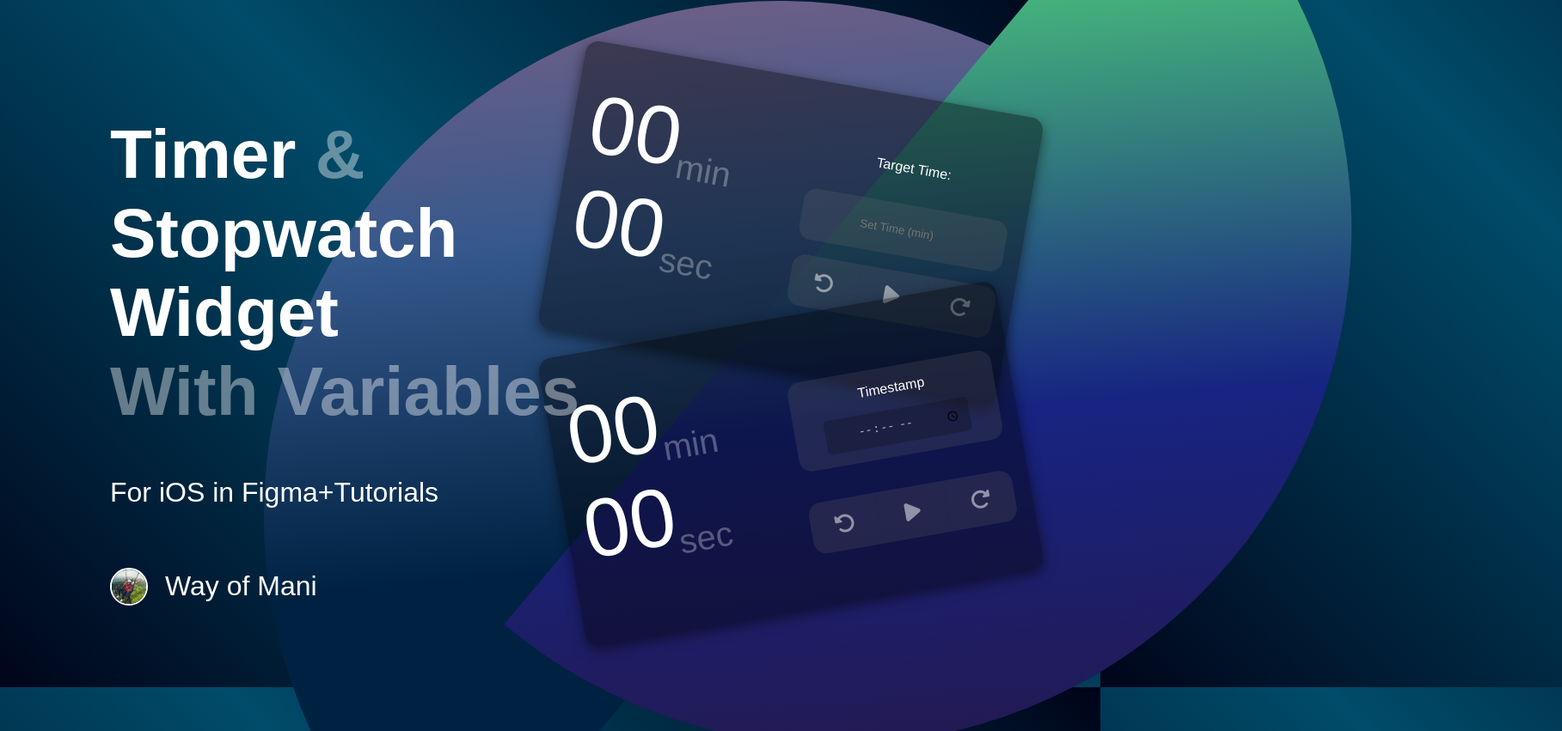
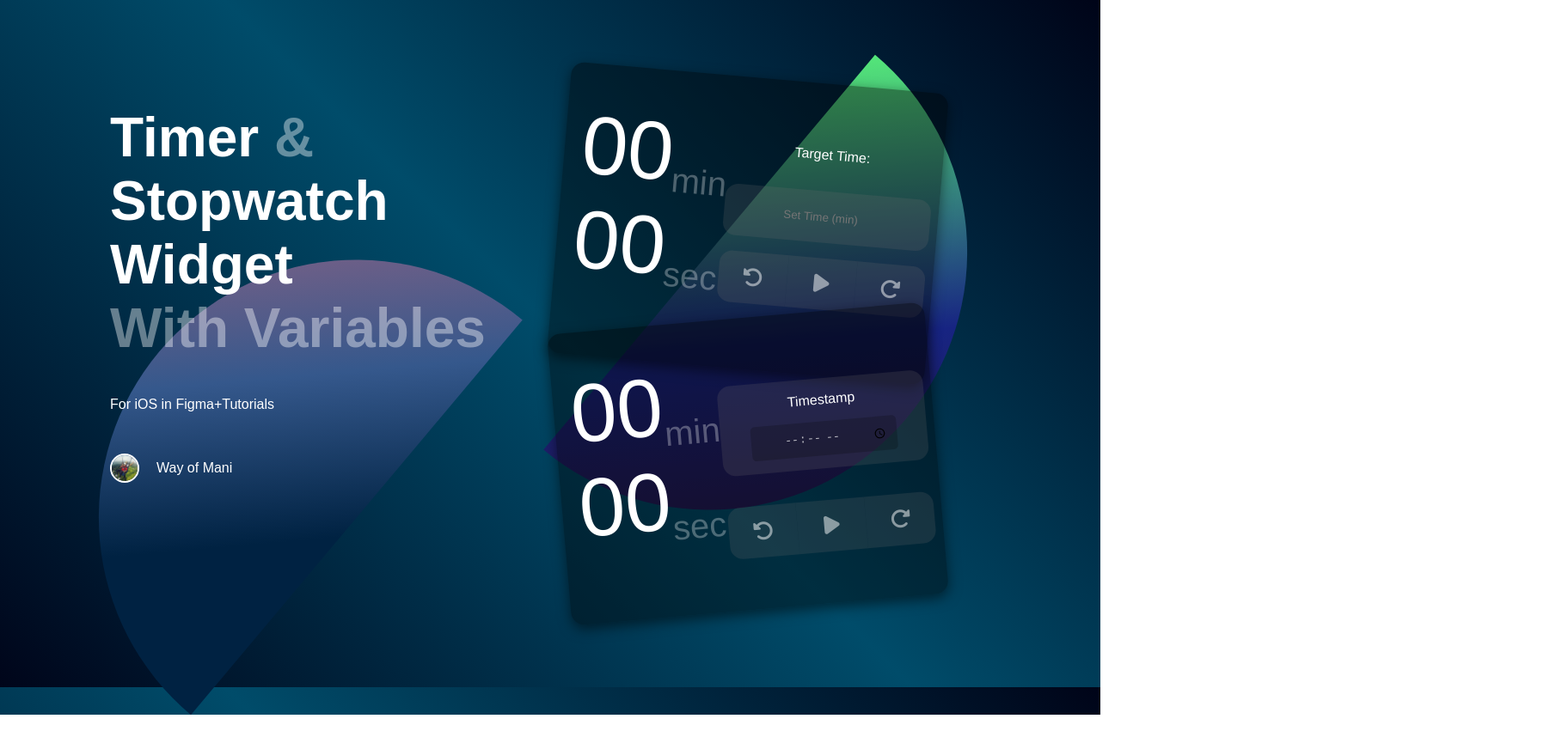
Before and after one commit to Walid-IbneHasan/Assesment-2-using-vanillaJS, a plain HTML site: page index.html in a window 1280 px wide. Shown: the top 851 px of the page at 86% size, 1817 px wide, since content can reach past the window. Drawn offline with Linux system fonts and the light colour scheme.

Commit message:
Another update

```diff
--- a/styles.css
+++ b/styles.css
@@ -182,7 +182,7 @@ input {
     rgba(42, 19, 53, 1) 100%
   );
   z-index: 10;
-  rotate: 130deg;
+  transform: rotate(130deg);
 }
 
 .semi-circle-two {
@@ -195,7 +195,7 @@ input {
     rgba(53, 88, 140, 1) 60%,
     rgba(159, 101, 131, 1) 100%
   );
-  rotate: 310deg;
+  transform: rotate(310deg);
 }
 
 button i {
@@ -236,3 +236,74 @@ img {
   align-self: flex-end;
   color: rgb(255, 255, 255, 0.3);
 }
+
+@media (max-width: 1440px) {
+  .semi-circle-one {
+    top: 30%;
+    left: 50%;
+    background: linear-gradient(
+      45deg,
+      rgba(84, 231, 121, 1) 0%,
+      rgba(23, 36, 130, 1) 51%,
+      rgba(42, 19, 53, 1) 100%
+    );
+    z-index: 10;
+    transform: rotate(130deg);
+  }
+
+  .semi-circle-two {
+    bottom: 18%;
+    left: 0;
+    transform: translate(10%);
+    background: linear-gradient(
+      45deg,
+      rgba(0, 34, 66, 1) 30%,
+      rgba(53, 88, 140, 1) 60%,
+      rgba(159, 101, 131, 1) 100%
+    );
+    transform: rotate(310deg);
+  }
+  .semi-circle-one,
+  .semi-circle-two {
+    position: absolute;
+    height: 300px;
+    width: 600px;
+    border-radius: 450px 450px 0 0;
+  }
+  .widget-timer,
+  .widget-stopwatch {
+    background-color: rgba(0, 0, 0, 0.4);
+    border-radius: 15px;
+    padding: 20px;
+    padding-bottom: 40px;
+    margin: 10px;
+    display: inline-block;
+    box-shadow: 0 5px 15px rgba(0, 0, 0, 0.5);
+    position: absolute;
+    width: 400px;
+  }
+
+  .widget-timer {
+    top: 10%;
+    transform: rotate(5deg);
+  }
+
+  .widget-stopwatch {
+    bottom: 10%;
+    transform: rotate(-5deg);
+  }
+  .text p {
+    font-size: 1rem;
+  }
+  .text h1 {
+    font-size: 4rem;
+  }
+
+  body {
+    overflow: hidden;
+  }
+  img {
+    width: 30px;
+    height: 30px;
+  }
+}
```
